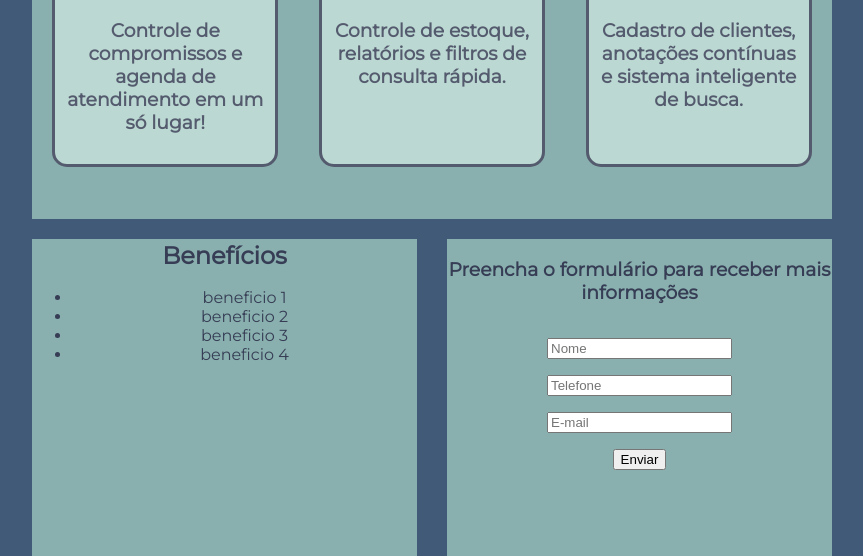
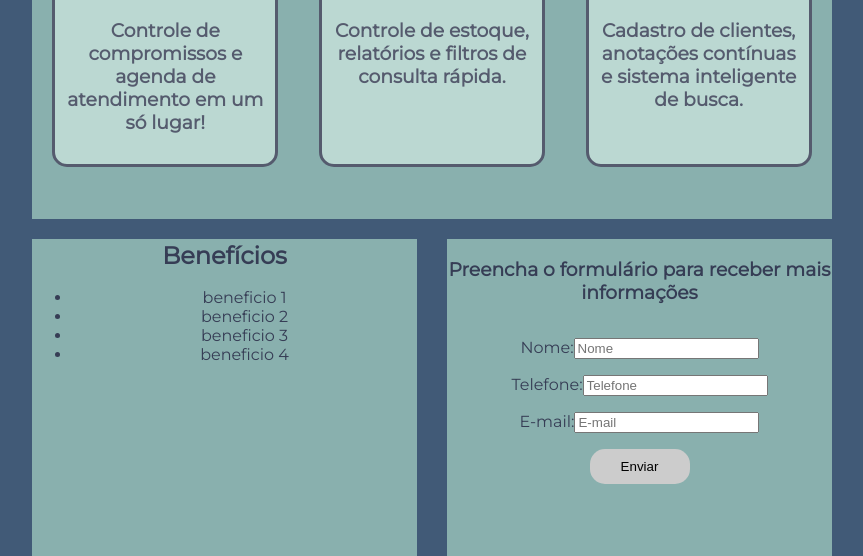
Before and after one commit to evelynmartins/Projeto-Ela-CTO, a plain HTML site: page index.html in a window 1280 px wide. Shown: the part 1021-1577 px from the top of the page, without its empty margins (208-1071 px from the left). Drawn offline with Linux system fonts and the light colour scheme.

Commit message:
add form

```diff
--- a/frontend/style.css
+++ b/frontend/style.css
@@ -84,7 +84,7 @@ header h1{
 
 }
 h2{
-        font-weight:bolder;
+    font-weight:bolder;
     margin: 2px;
 
 }
@@ -161,7 +161,18 @@ aside h2{
     justify-content: center;
     color: rgb(214, 196, 162);
 }
-
+input[type=submit]{
+    display: block;
+    background-color: #ccc;
+    height: 35px;
+    border: none;
+    outline: 0;
+    cursor: pointer;
+    width: 100px;
+    margin: 0 auto;
+    text-align: center;
+    border-radius: 15px;
+}
 .final{
 
     display: flex;
--- a/frontend/stylelogado.css
+++ b/frontend/stylelogado.css
@@ -9,7 +9,8 @@ body {
     display: flex;
     flex-direction: row;
     align-items: center;
-    justify-content:space-around
+    justify-content:space-around;
+
 
 }
 
--- a/index.html
+++ b/index.html
@@ -102,11 +102,12 @@
             <div id="contato">
                 <h3>Preencha o formulário para receber mais informações</h3>
 
-                <form id=info>
-                    <p><input class="" type="nome" placeholder="Nome" ></p>
-                    <p><input class="" type="number" placeholder="Telefone" ></p>
-                    <p><input class="" type="email" placeholder="E-mail" ></p>
-                    <p><button class="" type="submit">Enviar</button></p>
+                <form id=info class="formulario" method="post">
+
+                    <p><label for="nome">Nome:</label><input type="nome" placeholder="Nome"></p>
+                    <p><label for="telefone">Telefone:</label><input type="number" placeholder="Telefone"></p>
+                    <p><label for="email">E-mail:</label><input type="email" placeholder="E-mail" ></p>
+                    <p><input type="submit" name="acao" value="Enviar"></p>
                 </form>
             </div>
 
```
Also changed, not shown: logado.html (+1 -1 lines).
